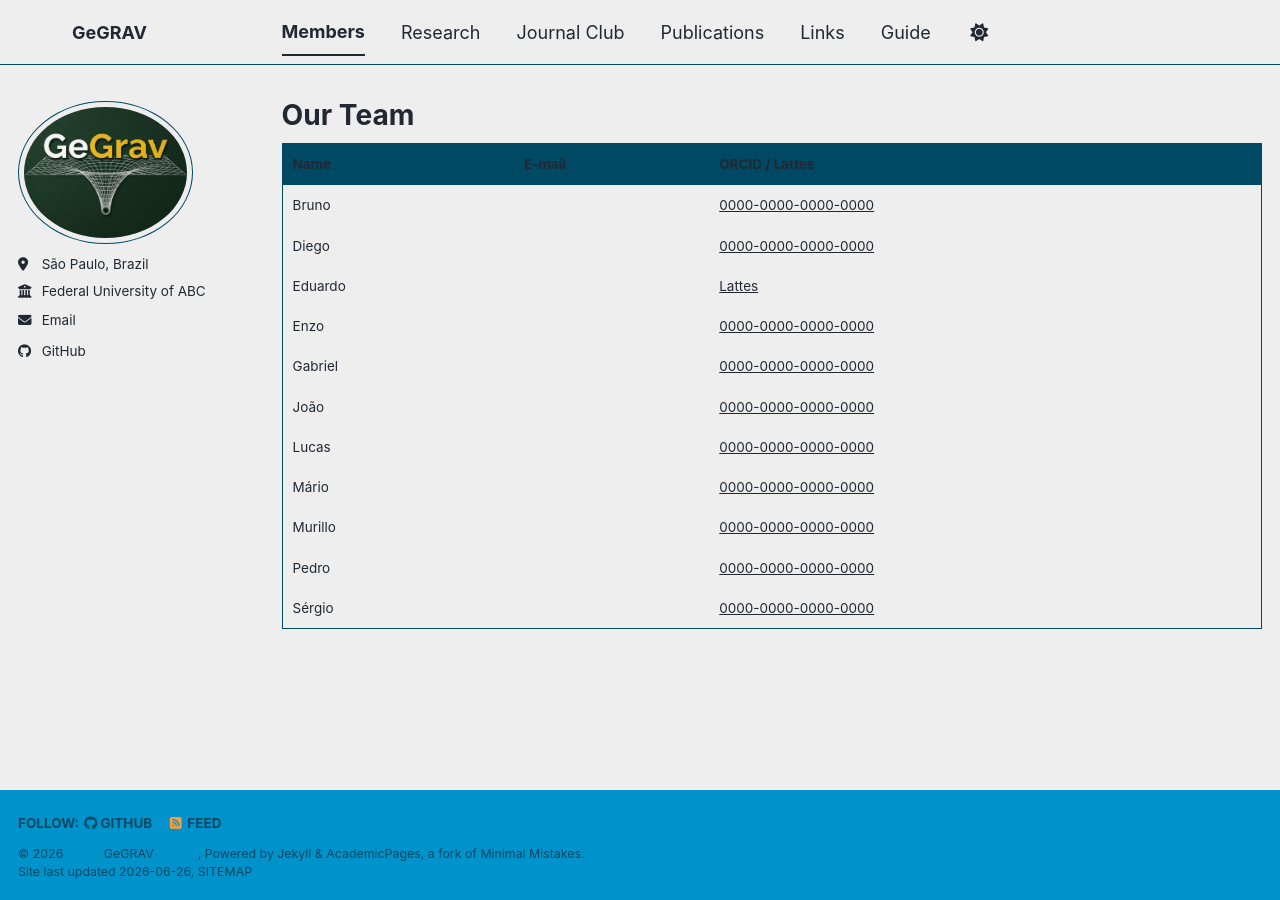
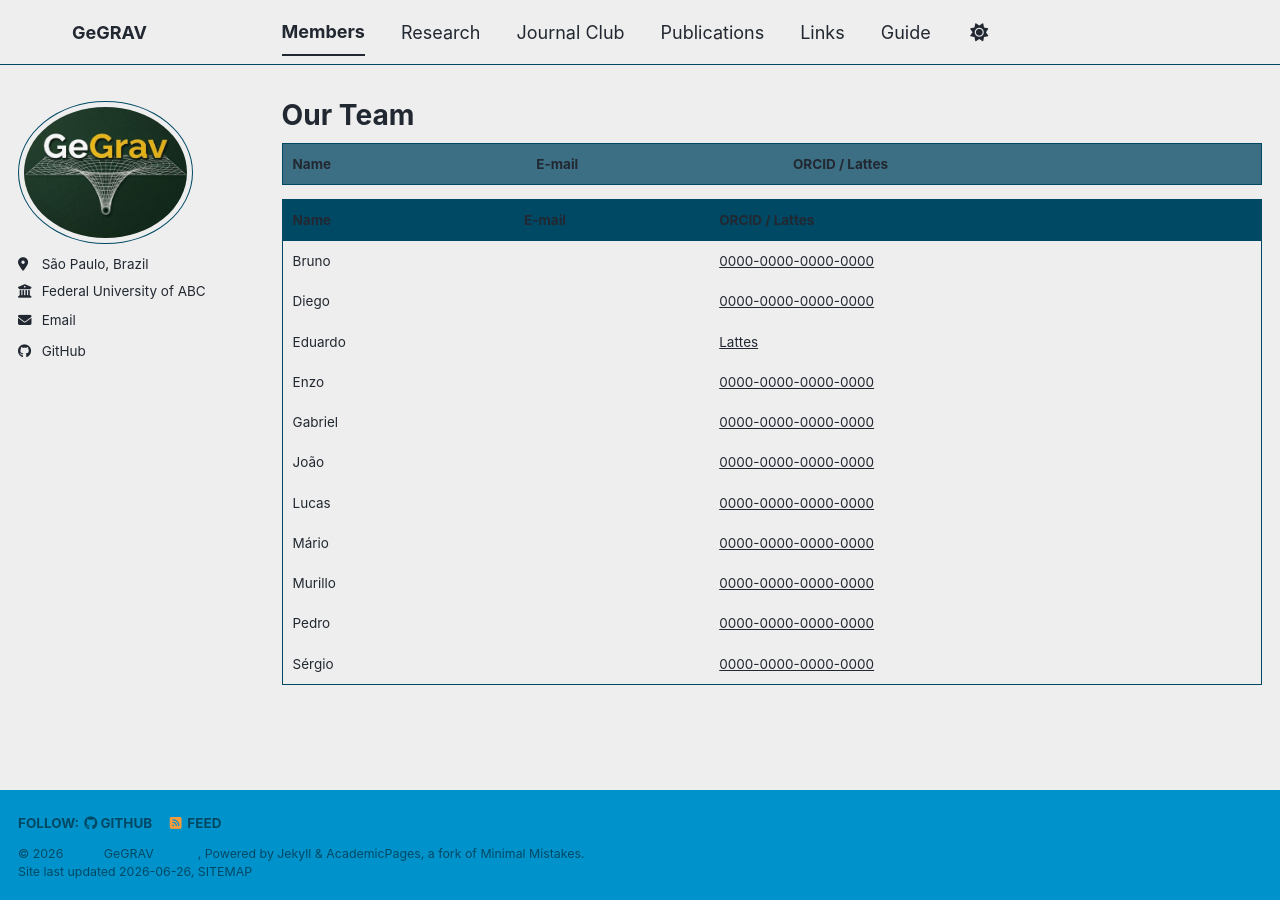
Before and after one commit to gegrav-ufabc/gegrav-ufabc.github.io, a Jekyll site: the page built from _pages/year-archive.html, in a window 1280 px wide. Built offline with Jekyll 4.4.1, drawn with Linux system fonts in a browser that asks for light colours; a style sheet for code colours, icons or effects is not loaded.

Commit message:
Update year-archive.html

```diff
--- a/_pages/year-archive.html
+++ b/_pages/year-archive.html
@@ -8,6 +8,18 @@ redirect_from:
   - /wordpress/blog-posts/
 ---
 
+<table style="width:100%; border-collapse: collapse; text-align: left;">
+  <thead>
+    <tr>
+      <th style="padding: 10px; border: 1px solid var(--table-border-color); color: var(--text-color); background-color: rgba(200, 200, 200, 0.3);">Name</th>
+      <th style="padding: 10px; border: 1px solid var(--table-border-color); color: var(--text-color); background-color: rgba(200, 200, 200, 0.3);">E-mail</th>
+      <th style="padding: 10px; border: 1px solid var(--table-border-color); color: var(--text-color); background-color: rgba(200, 200, 200, 0.3);">ORCID / Lattes</th>
+    </tr>
+  </thead>
+  <tbody>
+    <!-- Mantenha o resto igual -->
+  </tbody>
+</table>
 
 <table style="width:100%; border-collapse: collapse; text-align: left;">
   <thead>
```
